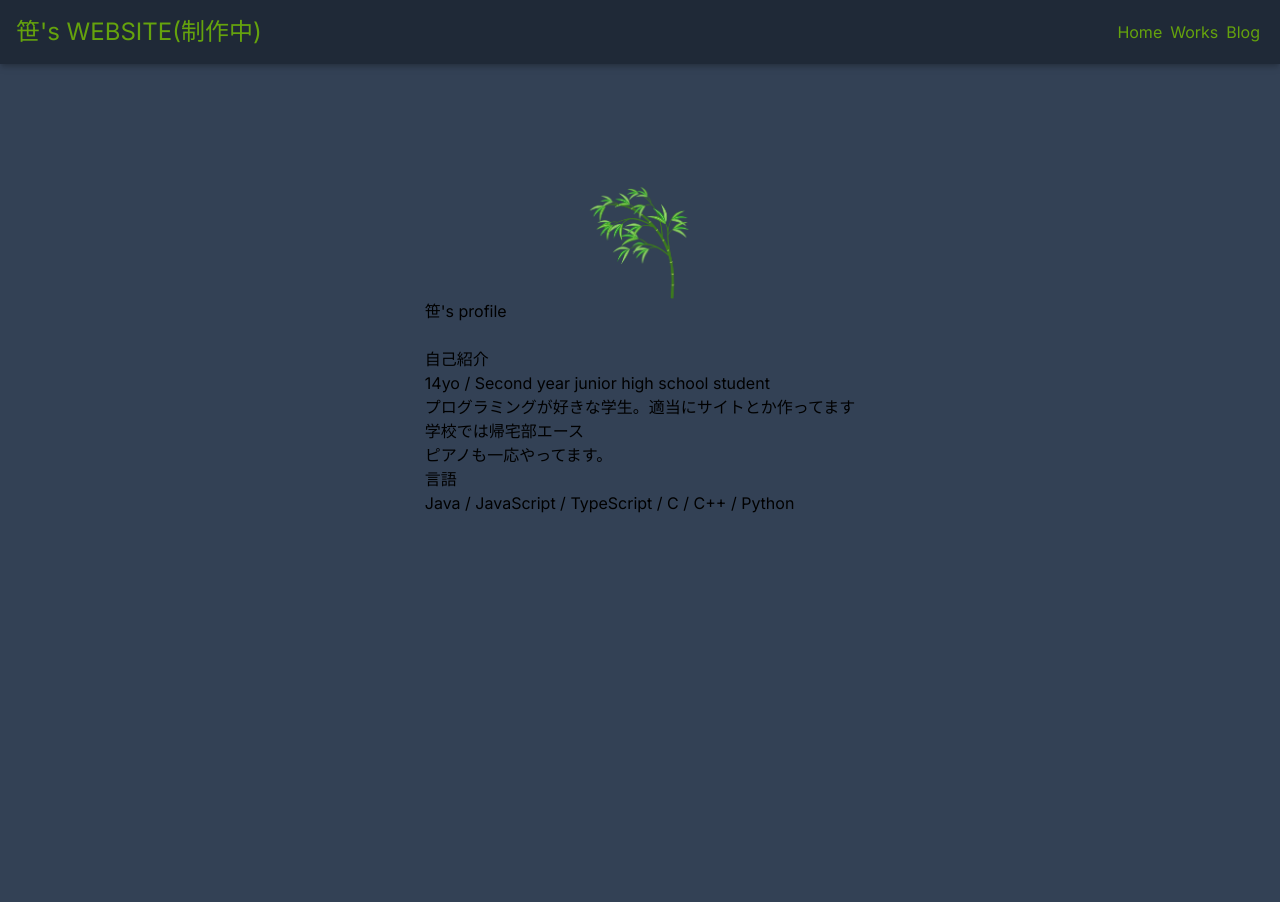
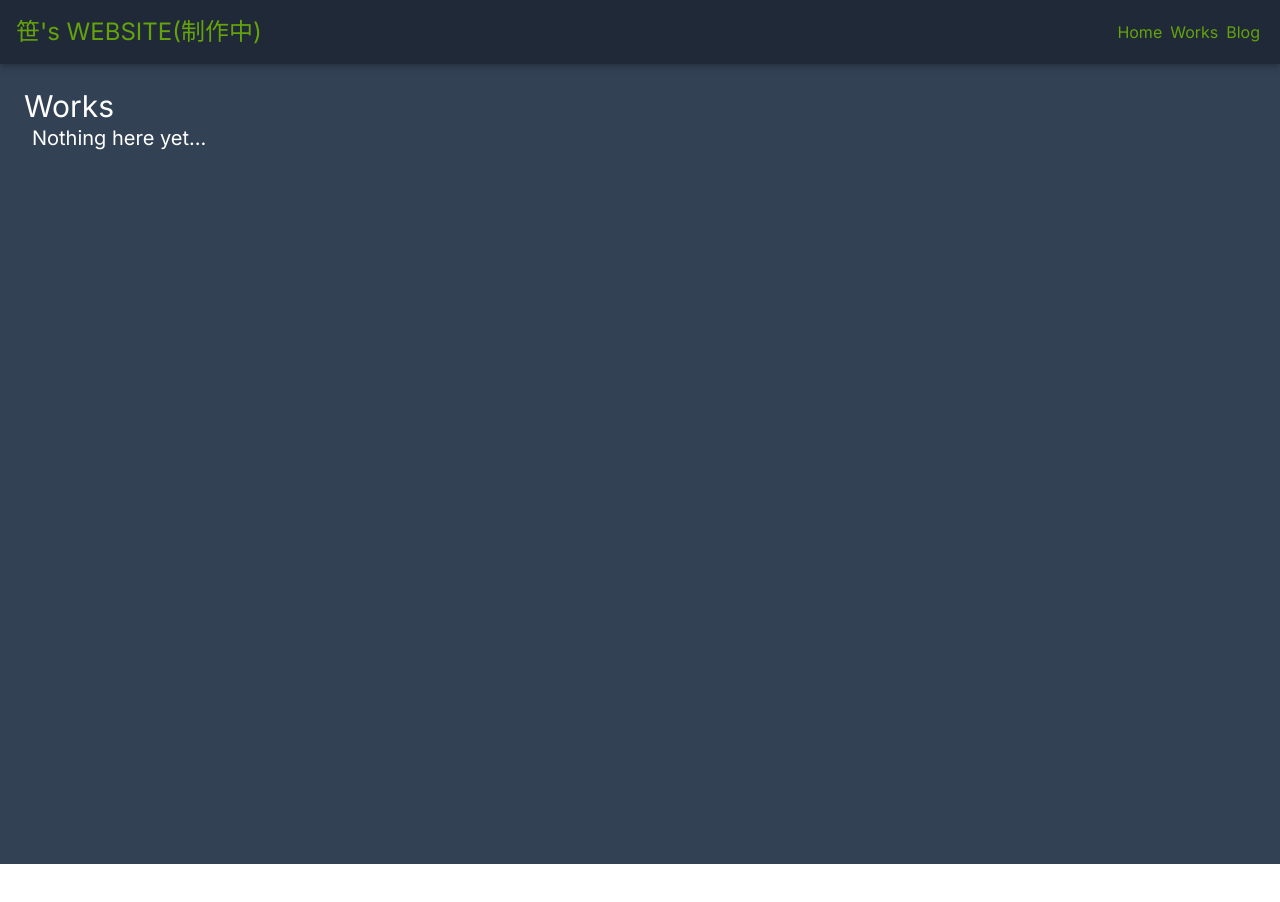
Before and after one commit to sasa-prog/sasa-prog.github.io, a Next.js app: page /works in a window 1280 px wide. Shown: the top 902 px of the page. After the commit the page ends 864 px from the top, so only its background shows below. Built offline with nearby package versions, Linux system fonts and the light colour scheme.

Commit message:
create works page

```diff
--- a/src/app/layout.tsx
+++ b/src/app/layout.tsx
@@ -15,7 +15,7 @@ export default function RootLayout({
         <header className="sticky top-0 z-20 drop-shadow-md">
           <Nav />
         </header>
-        <main className="flex min-h-screen flex-col p-6 bg-slate-700">
+        <main className="flex min-h-screen flex-col p-6 bg-slate-700 text-white">
           {children}
         </main>
       </body>
--- a/src/app/page.tsx
+++ b/src/app/page.tsx
@@ -6,7 +6,7 @@ export const metadata: Metadata = {
 };
 export default function Home() {
   return (
-    <div className="mx-auto text-white">
+    <div className="mx-auto">
       <h1 className="text-3xl">Profile</h1>
       <img src="sasa.png" width={128} height={128} alt="profile" className="mx-auto my-auto border-solid border-4 rounded-full border-teal-600 bg-white"/>
       <br/>
--- a/src/app/works/page.tsx
+++ b/src/app/works/page.tsx
@@ -2,26 +2,14 @@ import { Metadata } from "next"
 import Image from "next/image";
 
 export const metadata: Metadata = {
-  title: 'About me | sasa-prog.github.io'
+  title: 'Works | sasa-prog.github.io'
 };
 
 export default function About() {
     return (
         <>
-          <main className="flex min-h-screen flex-col p-24">
-            <div className="mx-auto">
-            <img src="sasa.png" width={115} height={115} alt="profile" className="mx-auto"/>
-              <h1>笹&apos;s profile</h1><br/>
-              <section>
-                <h2>自己紹介</h2>
-                <p>14yo / Second year junior high school student<br />プログラミングが好きな学生。適当にサイトとか作ってます<br/>学校では帰宅部エース<br/>ピアノも一応やってます。</p>
-              </section>
-              <section>
-                <h2>言語</h2>
-                <p>Java / JavaScript / TypeScript / C / C++ / Python</p>
-              </section>
-            </div>
-          </main>
+          <h1 className="text-3xl">Works</h1>
+          <h2 className="text-xl pl-2">Nothing here yet...</h2>
         </>
     )
 }
```
